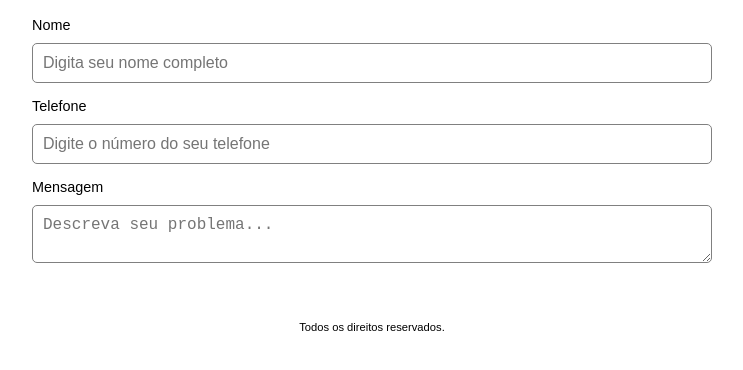
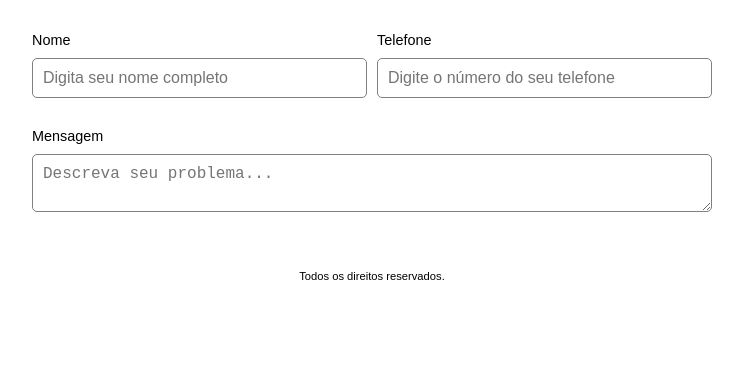
Before and after one commit to wssantanna/App-BasicTemplate, a plain HTML site: page contato/index.html in a window 1280 px wide. Shown: the part 144-514 px from the top of the page, without its empty margins (268-1011 px from the left). Drawn offline with Linux system fonts and the light colour scheme; files that its build step writes are made by us from their sources.

Commit message:
Implementação da responsividade do projeto
- Implementação na proporção das fontes;
- Implementação da responsividade do formulário
na página Contato.

```diff
--- a/contato/index.html
+++ b/contato/index.html
@@ -41,6 +41,7 @@
             <article>
                 <h1>Contato</h1>
                 <form name="FormRegister">
+                    <div class="c-form__row">
                         <div class="c-form__group">
                             <label
                                 class="c-form__label"
@@ -75,6 +76,7 @@
                                 required
                             >
                         </div>
+                    </div>
                     <div class="c-form__group">
                         <label
                             class="c-form__label"
--- a/style.css
+++ b/style.css
@@ -1,5 +1,9 @@
 
 * { box-sizing: border-box; }
+
+html {
+    font-size: 18px;
+}
 
 body { font-family: Arial, Helvetica, sans-serif; }
 
@@ -106,6 +110,10 @@ body { font-family: Arial, Helvetica, sans-serif; }
     margin: 15px 0;
 }
 
+.c-form__row {
+    display: block;
+}
+
 .c-form__label {
     display: block;
     font-size: .9rem;
@@ -120,3 +128,25 @@ body { font-family: Arial, Helvetica, sans-serif; }
     padding: 10px;
     width: 100%;
 }
+
+/*
+    Responsividade...
+    Desktop
+
+*/
+@media (min-width: 720px)
+{
+
+    html {
+        font-size: 16px;
+    }
+
+    .c-form__row {
+        display: flex;
+        gap: 10px;
+    }
+
+    .c-form__group {
+        flex: 1;
+    }
+}
```
Lines whose indentation alone changed are shown as unchanged.
